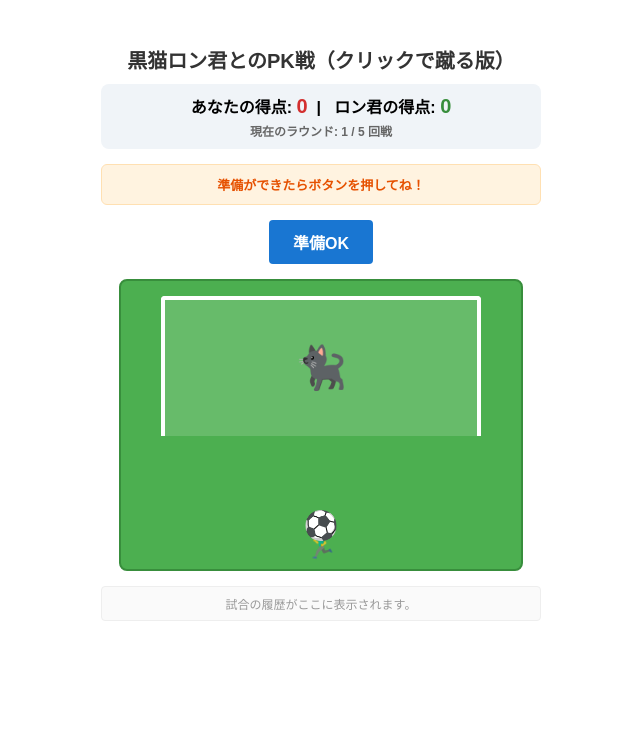
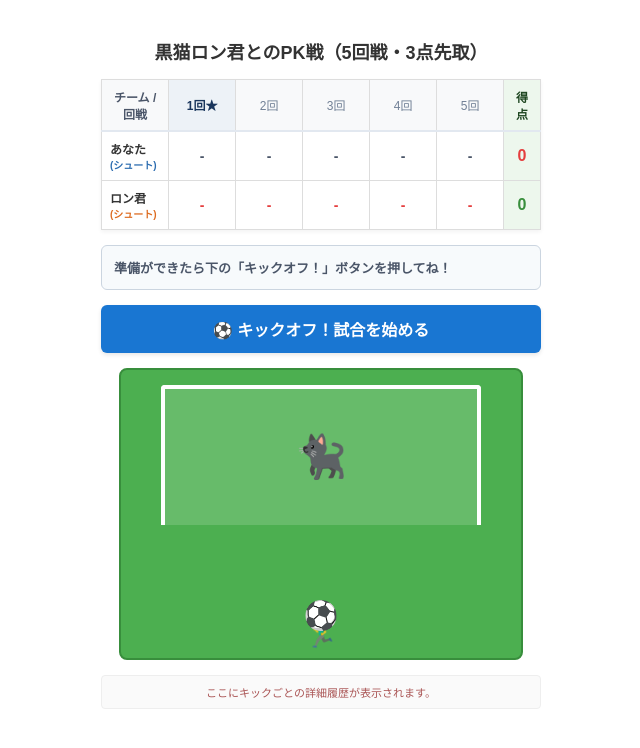
Before and after one commit to maki0315-1617/my-ron-game1-app, a React (Vite) app: page / in a window 1280 px wide. Shown: the top 748 px of the page, without its empty margins (319-959 px from the left). Built offline with nearby package versions, Linux system fonts and the light colour scheme.

Commit message:
改修２２

```diff
--- a/src/App.jsx
+++ b/src/App.jsx
@@ -7,20 +7,24 @@ export default function Page() {
   const pitchRef = useRef(null);
 
   // ゲーム状態管理
-  // 'setup': 準備OKを待つ状態
+  // 'setup': 開始前
   // 'attack': あなたの攻撃（クリック待ち）
-  // 'attack_result': あなたのシュート結果表示（「次へ」ボタン待ち）
-  // 'defend': ロン君の攻撃（守備ボタン待ち）
+  // 'attack_result': あなたのシュート結果（「守備へ進む」ボタン待ち）
+  // 'defend': ロン君の攻撃／あなたの守備（ボタン選択待ち）
   // 'game_over': 試合終了
   const [gameState, setGameState] = useState('setup');
 
   const [playerScore, setPlayerScore] = useState(0);
   const [ronScore, setRonScore] = useState(0);
   const [currentRound, setCurrentRound] = useState(0);
-  const [message, setMessage] = useState('準備ができたらボタンを押してね！');
+  const [message, setMessage] = useState('準備ができたら下の「キックオフ！」ボタンを押してね！');
   const [logs, setLogs] = useState([]);
 
-  // 各種位置・演出用のState（初期値）
+  // マトリックス表用の履歴（〇, ×, null）
+  const [playerHistory, setPlayerHistory] = useState([null, null, null, null, null]);
+  const [ronHistory, setRonHistory] = useState([null, null, null, null, null]);
+
+  // 位置・演出用の位置データ
   const [ballLeft, setBallLeft] = useState('50%');
   const [ballTop, setBallTop] = useState('85%');
   const [keeperLeft, setKeeperLeft] = useState('50%');
@@ -30,126 +34,123 @@ export default function Page() {
     setIsMounted(true);
   }, []);
 
-  // ゲームスタート（準備OK）
+  // ゲームスタート
   const handleStart = () => {
     setGameState('attack');
-    setMessage('ゴール枠内のお好きなところをクリックしてシュート！');
-    // 位置を中央にリセット
+    setMessage('⚽ あなたの攻撃ターン：ゴール枠内の好きなところをクリックしてシュート！');
     setBallLeft('50%');
     setBallTop('85%');
     setKeeperLeft('50%');
   };
 
-  // あなたの攻撃（クリックで蹴る）
+  // あなたの攻撃（クリックシュート）
   const handlePitchClick = (e) => {
     if (gameState !== 'attack') return;
     if (!pitchRef.current) return;
 
-    // クラッシュ防止：クリックされた瞬間の座標をローカル変数にガッチリ固定
+    // 安全な座標の即時ロック
     const clientX = e.clientX;
     const clientY = e.clientY;
-
     const rect = pitchRef.current.getBoundingClientRect();
     if (!rect) return;
 
-    // ピッチ内での相対座標を計算
     const clickX = clientX - rect.left;
     const clickY = clientY - rect.top;
 
-    // 【ゴールエリアの判定制限】枠外（下すぎる位置）のクリックは無視してクラッシュを防ぐ
+    // 枠外クリックは無視
     if (clickY > 180 || clickX < 0 || clickX > 400) return;
 
-    // 割合（%）に変換
     const bLeft = (clickX / 400) * 100;
     const bTop = (clickY / 288) * 100;
 
-    // ロン君（キーパー）が反応して動く方向をランダムに決定
-    const ronRandX = 20 + Math.random() * 60; // 20% 〜 80% の範囲
+    // ロン君キーパーの移動方向をランダム決定
+    const ronRandX = 20 + Math.random() * 60;
 
-    // アニメーション座標を反映
     setBallLeft(`${bLeft}%`);
     setBallTop(`${bTop}%`);
     setKeeperLeft(`${ronRandX}%`);
 
-    // ボールとロン君の水平距離でゴール判定（差が15%以内ならセーブされたとみなす）
     const distance = Math.abs(bLeft - ronRandX);
     const isGoal = distance > 15;
 
     let resultText = '';
     let newScore = playerScore;
+    const nextPlayerHistory = [...playerHistory];
 
     if (isGoal) {
       newScore += 1;
       setPlayerScore(newScore);
       resultText = '〇 ゴール！';
+      nextPlayerHistory[currentRound] = '〇';
     } else {
       resultText = '× ロン君に止められた…';
+      nextPlayerHistory[currentRound] = '×';
     }
 
+    setPlayerHistory(nextPlayerHistory);
     const rNum = currentRound + 1;
     setLogs(prev => [`【${rNum}回戦・あなたの攻撃】 ➔ ${resultText}`, ...prev]);
-    setMessage(`${resultText} 次は守備の番です。「次へ進む」を押してください。`);
+    setMessage(`${resultText} ➔ あなたの攻撃終了。次は守備の番です。「守備フェーズへ進む」を押してください。`);
     setGameState('attack_result');
   };
 
-  // 守備フェーズへ切り替え
+  // 守備フェーズへの切り替え
   const goToDefendPhase = () => {
     setGameState('defend');
-    setMessage('ロン君が蹴ってきます！守る方向（左・中央・右）を選んでください。');
-    // ボールとキーパーを初期位置に
+    setMessage('🛡️ あなたの守備ターン：ロン君が蹴ってきます！守る方向（左・中央・右）のボタンを選んで防いで！');
     setBallLeft('50%');
-    setBallTop('30%'); // ロン君が上にいる想定
+    setBallTop('30%');
     setKeeperLeft('50%');
   };
 
-  // あなたの守備（コースを選択して止める）
+  // あなたの守備（コースボタン選択）
   const handleDefendAction = (direction) => {
     if (gameState !== 'defend') return;
 
-    // ロン君のシュートコースをランダム決定
     const directions = ['左', '中央', '右'];
     const ronChoice = directions[Math.floor(Math.random() * 3)];
 
-    // 選択に応じたビジュアル位置の反映
     const posMap = { '左': '25%', '中央': '50%', '右': '75%' };
     setKeeperLeft(posMap[direction]);
     setBallLeft(posMap[ronChoice]);
-    setBallTop('75%'); // 下に向かって飛んでくる
+    setBallTop('75%');
 
     const isSaved = direction === ronChoice;
     let resultText = '';
     let newRonScore = ronScore;
+    const nextRonHistory = [...ronHistory];
 
     if (isSaved) {
-      resultText = '〇 ナイスセーブ！シュートを止めました！';
+      resultText = '〇 ナイスセーブ！ロン君のシュートを止めました！';
+      nextRonHistory[currentRound] = '〇';
     } else {
       newRonScore += 1;
       setRonScore(newRonScore);
-      resultText = '× 決められた…ロン君のゴール！';
+      resultText = '× 決められた… ロン君のゴール！';
+      nextRonHistory[currentRound] = '×';
     }
 
+    setRonHistory(nextRonHistory);
     const rNum = currentRound + 1;
-    setLogs(prev => [`【${rNum}回戦・ロン君の攻撃】 ロン君:${ronChoice} ➔ あなた:${direction} 【${isSaved ? 'セーブ' : '失点'}】`, ...prev]);
+    setLogs(prev => [`【${rNum}回戦・ロン君の攻撃】 ロン君の狙い:${ronChoice} ➔ あなたの守備:${direction} 【${isSaved ? 'セーブ成功' : '失点'}】`, ...prev]);
 
-    // ラウンドを進める
     const nextRound = currentRound + 1;
     setCurrentRound(nextRound);
 
-    // 5回戦終了、またはどちらかが3点先取したかチェック
+    // 勝敗チェック（3点先取または5回戦消化）
     if (playerScore >= 3 && newRonScore < 3) {
       setGameState('game_over');
-      setMessage(`🎉 試合終了！あなたの勝ちです！（${playerScore}対${newRonScore}）`);
+      setMessage(`🏆 試合終了！あなたの勝ちです！ 🎉（結果：${playerScore} 対 ${newRonScore}）`);
     } else if (newRonScore >= 3 && playerScore < 3) {
       setGameState('game_over');
-      setMessage(`🐈 試合終了！ロン君の勝ちです…（${playerScore}対${newRonScore}）`);
+      setMessage(`🐈 試合終了！ロン君の勝ちです…（結果：${playerScore} 対 ${newRonScore}）`);
     } else if (nextRound >= 5) {
       setGameState('game_over');
-      const finalResult = playerScore > newRonScore ? 'あなたの勝ち！' : playerScore < newRonScore ? 'ロン君の勝ち' : '引き分け';
-      setMessage(`試合終了（5回戦消化）：${finalResult}（${playerScore}対${newRonScore}）`);
+      const finalWinner = playerScore > newRonScore ? 'あなたの勝ち！🎉' : playerScore < newRonScore ? 'ロン君の勝ち 🐈' : '引き分け 🤝';
+      setMessage(`🏆 5回戦すべて終了しました！ 結果：${finalWinner}（${playerScore} 対 ${newRonScore}）`);
     } else {
       setGameState('attack');
-      setMessage(`${resultText} ➔ 次は ${nextRound + 1}回戦です！ゴールをクリックしてシュートしてね！`);
-      // 次のターンのために位置を戻す
+      setMessage(`${resultText} ➔ 次は第 ${nextRound + 1}回戦です！ゴール枠内をクリックしてシュート！`);
       setTimeout(() => {
         setBallLeft('50%');
         setBallTop('85%');
@@ -164,8 +165,10 @@ export default function Page() {
     setRonScore(0);
     setCurrentRound(0);
     setLogs([]);
+    setPlayerHistory([null, null, null, null, null]);
+    setRonHistory([null, null, null, null, null]);
     setGameState('setup');
-    setMessage('準備ができたらボタンを押してね！');
+    setMessage('準備ができたら下の「キックオフ！」ボタンを押してね！');
     setBallLeft('50%');
     setBallTop('85%');
     setKeeperLeft('50%');
@@ -176,44 +179,84 @@ export default function Page() {
   }
 
   return (
-    <div style={{ padding: '20px', fontFamily: 'sans-serif', maxWidth: '440px', margin: '0 auto', textAlign: 'center', color: '#333333' }}>
-      <h2 style={{ fontSize: '20px', marginBottom: '10px' }}>黒猫ロン君とのPK戦（クリックで蹴る版）</h2>
+    <div style={{ padding: '15px', fontFamily: 'sans-serif', maxWidth: '440px', margin: '0 auto', textAlign: 'center', color: '#333333' }}>
+      <h2 style={{ fontSize: '18px', marginBottom: '15px', fontWeight: 'bold' }}>黒猫ロン君とのPK戦（5回戦・3点先取）</h2>
 
-      {/* 現在のスコア・状態表示 */}
-      <div style={{ background: '#f0f4f8', padding: '10px', borderRadius: '8px', marginBottom: '15px', fontWeight: 'bold' }}>
-        <div style={{ fontSize: '16px', color: '#000000', marginBottom: '4px' }}>
-          あなたの得点: <span style={{ color: '#d32f2f', fontSize: '20px' }}>{playerScore}</span>
-          &nbsp;&nbsp;|&nbsp;&nbsp;
-          ロン君の得点: <span style={{ color: '#388e3c', fontSize: '20px' }}>{ronScore}</span>
-        </div>
-        <div style={{ fontSize: '12px', color: '#666666' }}>現在のラウンド: {currentRound + 1} / 5 回戦</div>
-      </div>
+      {/* 📊 新設：5回戦マトリックス表（星取表） */}
+      <table style={{ width: '100%', borderCollapse: 'collapse', marginBottom: '15px', fontSize: '12px', background: '#ffffff', border: '1px solid #dddddd', boxShadow: '0 2px 4px rgba(0,0,0,0.05)' }}>
+        <thead>
+          <tr style={{ backgroundColor: '#f8f9fa', borderBottom: '2px solid #e2e8f0' }}>
+            <th style={{ padding: '8px', border: '1px solid #dddddd', fontWeight: 'bold', color: '#4a5568' }}>チーム / 回戦</th>
+            {[1, 2, 3, 4, 5].map((r) => (
+              <th key={r} style={{ padding: '8px', border: '1px solid #dddddd', width: '50px', backgroundColor: currentRound === r - 1 && gameState !== 'game_over' ? '#edf2f7' : 'transparent', color: currentRound === r - 1 && gameState !== 'game_over' ? '#1a365d' : '#718096', fontWeight: currentRound === r - 1 ? 'bold' : 'normal' }}>
+                {r}回{currentRound === r - 1 && gameState !== 'game_over' ? '★' : ''}
+              </th>
+            ))}
+            <th style={{ padding: '8px', border: '1px solid #dddddd', backgroundColor: '#edf7ed', fontWeight: 'bold', color: '#1e4620' }}>得点</th>
+          </tr>
+        </thead>
+        <tbody>
+          <tr>
+            <td style={{ padding: '8px', border: '1px solid #dddddd', fontWeight: 'bold', textAlign: 'left', backgroundColor: gameState === 'attack' || gameState === 'attack_result' ? '#e3f2fd' : 'transparent' }}>
+              あなた <span style={{ fontSize: '10px', color: '#2b6cb0', display: 'block' }}>{gameState === 'attack' ? '⚔️ 攻撃中' : '(シュート)'}</span>
+            </td>
+            {playerHistory.map((h, i) => (
+              <td key={i} style={{ padding: '8px', border: '1px solid #dddddd', fontSize: '14px', fontWeight: 'bold', color: h === '〇' ? '#e53e3e' : '#4a5568' }}>
+                {h || '-'}
+              </td>
+            ))}
+            <td style={{ padding: '8px', border: '1px solid #dddddd', fontWeight: 'bold', fontSize: '16px', backgroundColor: '#edf7ed', color: '#e53e3e' }}>{playerScore}</td>
+          </tr>
+          <tr>
+            <td style={{ padding: '8px', border: '1px solid #dddddd', fontWeight: 'bold', textAlign: 'left', backgroundColor: gameState === 'defend' ? '#fff3e0' : 'transparent' }}>
+              ロン君 <span style={{ fontSize: '10px', color: '#dd6b20', display: 'block' }}>{gameState === 'defend' ? '⚔️ 攻撃中' : '(シュート)'}</span>
+            </td>
+            {ronHistory.map((h, i) => (
+              <td key={i} style={{ padding: '8px', border: '1px solid #dddddd', fontSize: '14px', fontWeight: 'bold', color: h === '〇' ? '#388e3c' : '#e53e3e' }}>
+                {h === '〇' ? '×' : h === '×' ? '〇' : '-'}
+              </td>
+            ))}
+            <td style={{ padding: '8px', border: '1px solid #dddddd', fontWeight: 'bold', fontSize: '16px', backgroundColor: '#edf7ed', color: '#388e3c' }}>{ronScore}</td>
+          </tr>
+        </tbody>
+      </table>
 
-      {/* メッセージ案内 */}
-      <div style={{ padding: '10px', borderRadius: '6px', background: '#fff3e0', color: '#e65100', fontSize: '13px', fontWeight: 'bold', marginBottom: '15px', border: '1px solid #ffe0b2' }}>
+      {/* 📢 状況に合わせた状況アナウンス */}
+      <div style={{
+        padding: '12px',
+        borderRadius: '6px',
+        fontSize: '13px',
+        fontWeight: 'bold',
+        marginBottom: '15px',
+        border: '1px solid',
+        textAlign: 'left',
+        background: gameState === 'attack' || gameState === 'attack_result' ? '#e3f2fd' : gameState === 'defend' ? '#fff3e0' : gameState === 'game_over' ? '#e8f5e9' : '#f7fafc',
+        color: gameState === 'attack' || gameState === 'attack_result' ? '#0d47a1' : gameState === 'defend' ? '#b78103' : gameState === 'game_over' ? '#1b5e20' : '#4a5568',
+        borderColor: gameState === 'attack' || gameState === 'attack_result' ? '#bbdefb' : gameState === 'defend' ? '#ffe0b2' : gameState === 'game_over' ? '#c8e6c9' : '#cbd5e0'
+      }}>
         {message}
       </div>
 
-      {/* アクション制御ボタン */}
+      {/* 🚀 アクションシステムボタン */}
       <div style={{ marginBottom: '15px' }}>
         {gameState === 'setup' && (
-          <button onClick={handleStart} style={{ padding: '10px 24px', fontSize: '16px', fontWeight: 'bold', backgroundColor: '#1976d2', color: '#ffffff', border: 'none', borderRadius: '4px', cursor: 'pointer' }}>
-            準備OK
+          <button onClick={handleStart} style={{ width: '100%', padding: '12px', fontSize: '16px', fontWeight: 'bold', backgroundColor: '#1976d2', color: '#ffffff', border: 'none', borderRadius: '6px', cursor: 'pointer', boxShadow: '0 2px 4px rgba(0,0,0,0.1)' }}>
+            ⚽ キックオフ！試合を始める
           </button>
         )}
         {gameState === 'attack_result' && (
-          <button onClick={goToDefendPhase} style={{ padding: '10px 24px', fontSize: '16px', fontWeight: 'bold', backgroundColor: '#388e3c', color: '#ffffff', border: 'none', borderRadius: '4px', cursor: 'pointer' }}>
-            次へ進む (守備へ)
+          <button onClick={goToDefendPhase} style={{ width: '100%', padding: '12px', fontSize: '16px', fontWeight: 'bold', backgroundColor: '#388e3c', color: '#ffffff', border: 'none', borderRadius: '6px', cursor: 'pointer', boxShadow: '0 2px 4px rgba(0,0,0,0.1)' }}>
+            🛡️ 守備フェーズへ進む (ロン君のキックへ)
           </button>
         )}
         {gameState === 'game_over' && (
-          <button onClick={resetGame} style={{ padding: '10px 24px', fontSize: '16px', fontWeight: 'bold', backgroundColor: '#d32f2f', color: '#ffffff', border: 'none', borderRadius: '4px', cursor: 'pointer' }}>
-            もう一度遊ぶ
+          <button onClick={resetGame} style={{ width: '100%', padding: '12px', fontSize: '16px', fontWeight: 'bold', backgroundColor: '#e53e3e', color: '#ffffff', border: 'none', borderRadius: '6px', cursor: 'pointer', boxShadow: '0 2px 4px rgba(0,0,0,0.1)' }}>
+            🔄 もう一度最初から遊ぶ
           </button>
         )}
       </div>
 
-      {/* サッカーピッチメインコンテナ */}
+      {/* サッカーピッチ */}
       <div style={{ position: 'relative', display: 'flex', flexDirection: 'column', alignItems: 'center', marginBottom: '15px' }}>
         <div
           ref={pitchRef}
@@ -221,15 +264,16 @@ export default function Page() {
           style={{
             width: '400px',
             height: '288px',
-            background: '#4caf50',
+            background: gameState === 'defend' ? '#1b4d22' : '#4caf50',
             position: 'relative',
             borderRadius: '8px',
             overflow: 'hidden',
             border: '2px solid #388e3c',
-            cursor: gameState === 'attack' ? 'crosshair' : 'default'
+            cursor: gameState === 'attack' ? 'crosshair' : 'default',
+            transition: 'background-color 0.3s'
           }}
         >
-          {/* ゴールポストの白線枠 */}
+          {/* ゴールポスト */}
           <div style={{
             position: 'absolute',
             top: '15px',
@@ -244,7 +288,7 @@ export default function Page() {
             borderRadius: '4px 4px 0 0'
           }} />
 
-          {/* キーパー役 (ロン君 🐈‍⬛ または あなた 🧍) */}
+          {/* キーパー (ロン君 🐈‍⬛ / あなた 🧍) */}
           <div style={{
             position: 'absolute',
             left: keeperLeft,
@@ -272,16 +316,16 @@ export default function Page() {
             ⚽
           </div>
 
-          {/* 下部キッカー位置表示 */}
+          {/* 下部のキッカー印 */}
           <div style={{ position: 'absolute', bottom: '8px', left: '50%', transform: 'translateX(-50%)', fontSize: '26px', opacity: 0.8 }}>
             {gameState === 'defend' ? '🐈‍⬛' : '🏃‍♂️'}
           </div>
         </div>
 
-        {/* 守備時の方向選択用オーバーレイ（ボタンを外出しにして100%安全に選ばせる） */}
+        {/* 🛡️ 守備時の外出しセレクトコントローラー */}
         {gameState === 'defend' && (
-          <div style={{ width: '400px', background: '#ffffff', padding: '12px', boxSizing: 'border-box', border: '1px solid #cccccc', borderRadius: '0 0 8px 8px', marginTop: '-2px', boxShadow: '0 4px 6px rgba(0,0,0,0.1)' }}>
-            <div style={{ fontSize: '13px', fontWeight: 'bold', marginBottom: '8px', color: '#333' }}>どちらの方向に飛びますか？</div>
+          <div style={{ width: '400px', background: '#ffffff', padding: '12px', boxSizing: 'border-box', border: '1px solid #cccccc', borderTop: 'none', borderRadius: '0 0 8px 8px', boxShadow: '0 4px 6px rgba(0,0,0,0.1)' }}>
+            <div style={{ fontSize: '13px', fontWeight: 'bold', marginBottom: '8px', color: '#dd6b20' }}>ロン君のシュートを止める方向を選んでください！</div>
             <div style={{ display: 'flex', gap: '8px' }}>
               {['左', '中央', '右'].map((dir) => (
                 <button
@@ -289,17 +333,18 @@ export default function Page() {
                   onClick={() => handleDefendAction(dir)}
                   style={{
                     flex: 1,
-                    padding: '10px 0',
+                    padding: '12px 0',
                     fontSize: '14px',
                     fontWeight: 'bold',
                     backgroundColor: '#ff9800',
                     color: '#ffffff',
                     border: 'none',
-                    borderRadius: '4px',
-                    cursor: 'pointer'
+                    borderRadius: '5px',
+                    cursor: 'pointer',
+                    boxShadow: '0 2px 4px rgba(0,0,0,0.15)'
                   }}
                 >
-                  {dir}を守る
+                  {dir}を守る！
                 </button>
               ))}
             </div>
@@ -307,17 +352,17 @@ export default function Page() {
         )}
       </div>
 
-      {/* ゲームリセット */}
+      {/* 途中のリセットコントロール */}
       {gameState !== 'setup' && gameState !== 'game_over' && (
-        <button onClick={resetGame} style={{ padding: '6px 12px', background: '#e0e0e0', border: 'none', borderRadius: '4px', cursor: 'pointer', fontSize: '12px', color: '#666666' }}>
-          途中でリセット
+        <button onClick={resetGame} style={{ padding: '6px 12px', background: '#f7fafc', border: '1px solid #cbd5e0', borderRadius: '4px', cursor: 'pointer', fontSize: '11px', color: '#718096' }}>
+          試合を途中でリセットしてやり直す
         </button>
       )}
 
-      {/* 試合のログ履歴 */}
+      {/* 試合ログログ */}
       <div style={{ marginTop: '15px' }}>
-        <div style={{ maxHeight: '100px', overflowY: 'auto', background: '#fafafa', padding: '8px', borderRadius: '4px', border: '1px solid #eeeeee', fontSize: '12px', color: '#555555', textAlign: 'left' }}>
-          {logs.length === 0 && <p style={{ margin: 0, color: '#999999', textAlign: 'center' }}>試合の履歴がここに表示されます。</p>}
+        <div style={{ maxHeight: '95px', overflowY: 'auto', background: '#fafafa', padding: '8px', borderRadius: '4px', border: '1px solid #eeeeee', fontSize: '11px', color: '#666666', textAlign: 'left' }}>
+          {logs.length === 0 && <p style={{ margin: 0, color: '#aa5555', textAlign: 'center' }}>ここにキックごとの詳細履歴が表示されます。</p>}
           {logs.map((log, index) => (
             <div key={index} style={{ padding: '3px 0', borderBottom: '1px solid #f0f0f0' }}>
               {log}
```
